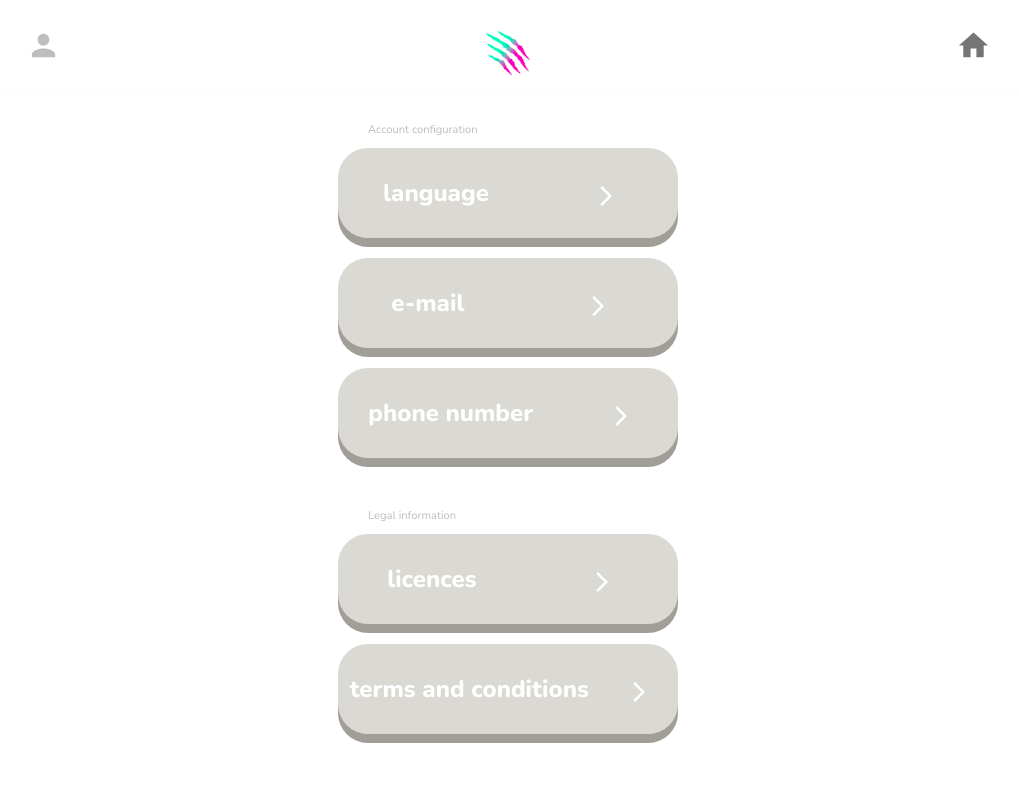
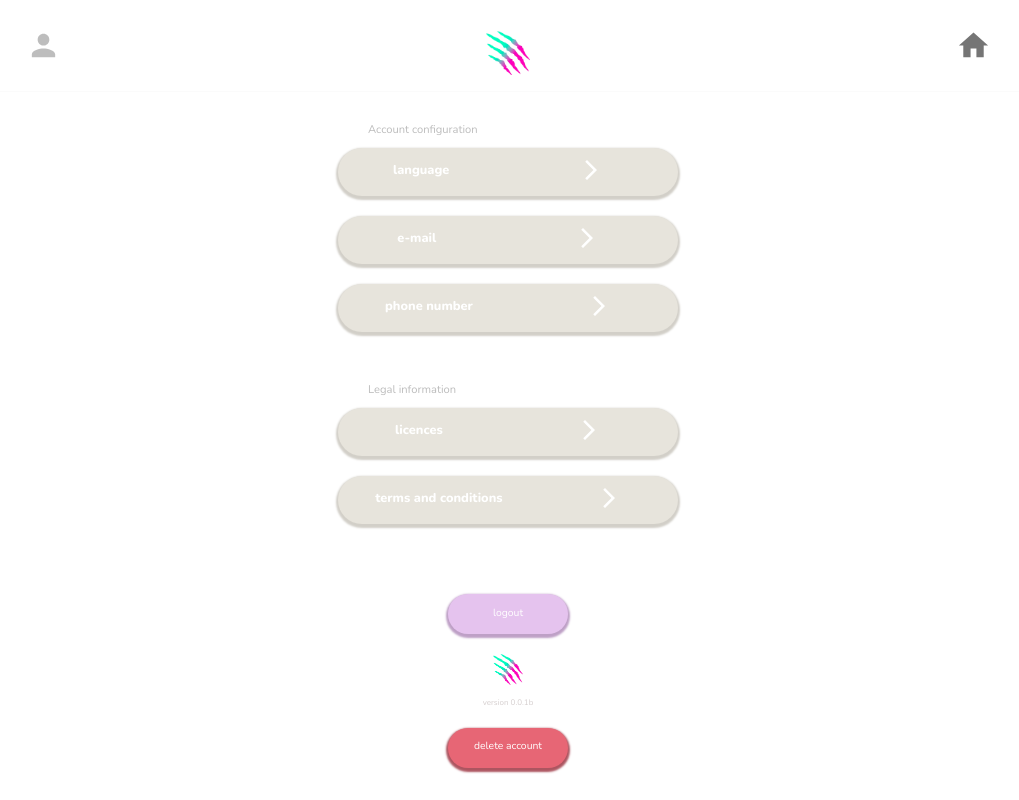
Before and after one commit to somozadev/FlamboLabs, a React (Create React App) app: page /configuration in a window 1280 px wide. Shown: the whole page, without its empty margins (132-1151 px from the left). Built offline with nearby package versions, Linux system fonts and the light colour scheme.

Commit message:
finished configuration visuals

```diff
--- a/src/Configuration.css
+++ b/src/Configuration.css
@@ -23,13 +23,13 @@
 }
 .config-tab{
     min-width: 340px;
-    min-height: 10px;
+    height:6vh;
     margin: auto;
 
-    background-color: rgb(219, 217, 212);
-    box-shadow: 0 9px  rgb(161, 158, 152);
+    background-color: rgb(231, 228, 220);
+    box-shadow: 0 2px 2px 2px  rgb(210, 207, 200);
     font-family: 'Nunito', sans-serif;
-    font-size: 1.5rem;
+    font-size: 0.8rem;
     justify-content: center;
     text-align: center;
     vertical-align: middle;
@@ -41,15 +41,70 @@
     flex-direction: row;
     justify-content: space-around;
 }
+.config-tab-logout{
+    min-width: 120px;
+    height:5vh;
+    margin: auto;
+
+    background-color: rgb(229, 195, 238);
+    box-shadow: 0 2px 2px 2px  rgb(190, 160, 198);
+    font-family: 'Nunito', sans-serif;
+    font-size: 0.65rem;
+    justify-content: center;
+    text-align: center;
+    vertical-align: middle;
+    padding: auto;
+    color: white;
+    border-radius: 30px;
+    margin-top: 50px;
+    vertical-align: middle;
+    display: flex;
+    flex-direction: row;
+    justify-content: space-around;
+
+}
+.config-tab-deleteaccount{
+    min-width: 120px;
+    height:5vh;
+    margin: auto;
+
+    background-color: rgb(231, 102, 117);
+    box-shadow: 0 2px 2px 2px  rgb(173, 85, 96);
+    font-family: 'Nunito', sans-serif;
+    font-size: 0.65rem;
+    justify-content: center;
+    text-align: center;
+    vertical-align: middle;
+    padding: auto;
+    color: white;
+    border-radius: 30px;
+    margin-top: 10px;
+    vertical-align: middle;
+    display: flex;
+    flex-direction: row;
+    justify-content: space-around;
+
+}
 .config-tab-icon {
     padding: 20px 20px 20px 20px;
-    margin-top: 16px;
+    margin-top: -10px;
     vertical-align: bottom;
 
 }
 .config-tab p{
     vertical-align: middle;
-    padding: 5px 5px 5px 5px;
     justify-self: center;
     font-weight: 800;
 }
+
+.logo img{
+    width: 30px;
+    margin-top: 20px;
+}
+.logo p{
+    font-family: 'Nunito', sans-serif;
+    color: rgb(212, 205, 205);
+    font-size: 0.5rem;
+    margin-bottom: 10px;
+    text-align: center;
+}
--- a/src/Configuration.js
+++ b/src/Configuration.js
@@ -1,6 +1,7 @@
 import React from 'react'
 import './Configuration.css'
 import ArrowForwardIosIcon from '@mui/icons-material/ArrowForwardIos';
+import logo from './icon.png'
 
 function Configuration(props) {
 
@@ -15,6 +16,9 @@ function Configuration(props) {
             <div className='config-tab-container-p'><p>Legal information</p></div>
             <div className='config-tab'> <p>licences</p> <div className='config-tab-icon'><ArrowForwardIosIcon/> </div></div>
             <div className='config-tab'> <p>terms and conditions</p> <div className='config-tab-icon'><ArrowForwardIosIcon/> </div></div>
+            <div className='config-tab-logout'> <p>logout</p></div>
+            <div className='logo'> <img src={logo}></img> <p>version 0.0.1b </p></div>
+            <div className='config-tab-deleteaccount'> <p>delete account</p></div>
         </div>
     </div>
   )
```
